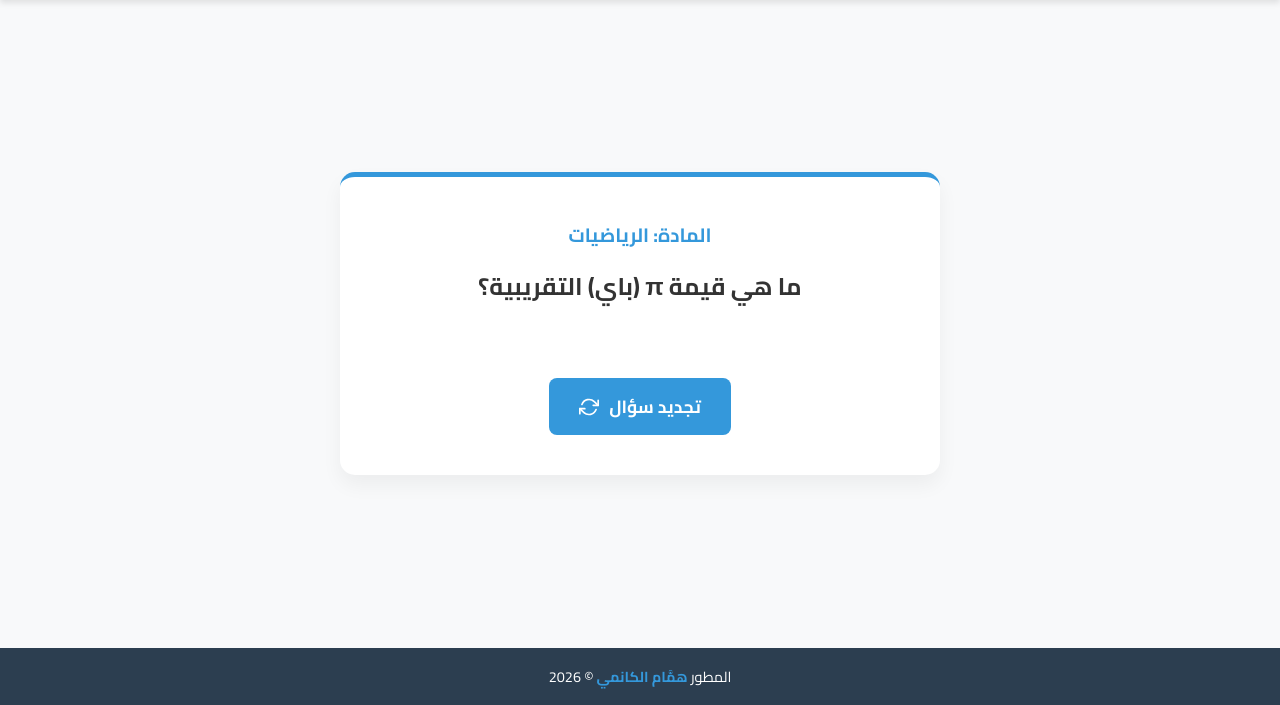
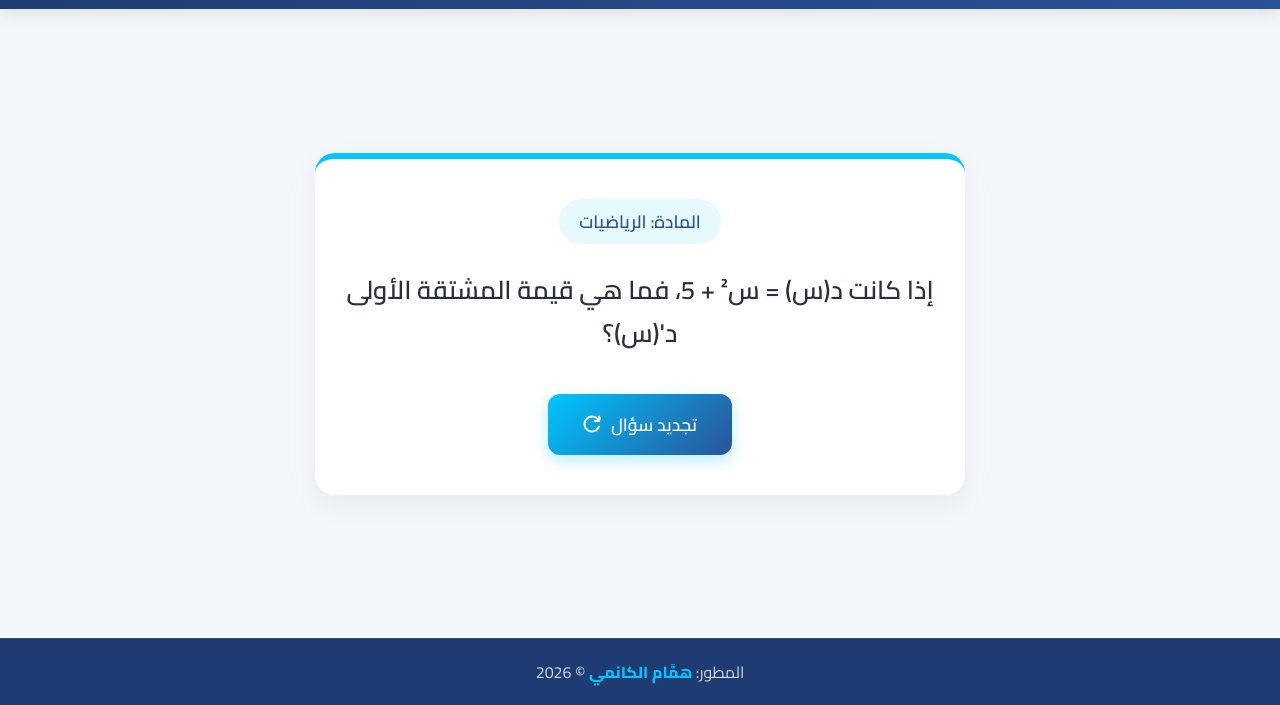
Before and after one commit to hammamalkanme-droid/hammam, a plain HTML site: page index.html in a window 1280 px wide. Shown: the part 95-800 px from the top of the page. Drawn offline with Linux system fonts and the light colour scheme.

Commit message:
Update index.html

```diff
--- a/index.html
+++ b/index.html
@@ -4,17 +4,18 @@
     <meta charset="UTF-8">
     <meta name="viewport" content="width=device-width, initial-scale=1.0">
     <title>فريق النخبة | بوت زيد لمراحل الثانوية</title>
-    <!-- استيراد خط "القاهرة" الاحترافي -->
-    <link href="https://fonts.googleapis.com/css2?family=Cairo:wght@400;700;900&display=swap" rel="stylesheet">
+    <!-- استيراد خط القاهرة الاحترافي -->
+    <link href="https://fonts.googleapis.com/css2?family=Cairo:wght@400;600;800&display=swap" rel="stylesheet">
 
     <style>
         :root {
-            --primary-color: #2c3e50;
-            --secondary-color: #3498db;
-            --accent-color: #e74c3c;
-            --bg-color: #f8f9fa;
+            --primary-color: #1e3c72;
+            --secondary-color: #2a5298;
+            --accent-color: #00c6ff;
+            --bg-color: #f4f7f9;
             --card-bg: #ffffff;
-            --text-color: #333333;
+            --text-main: #2b2d42;
+            --text-muted: #6c757d;
         }
 
         * {
@@ -26,28 +27,28 @@
 
         body {
             background-color: var(--bg-color);
-            color: var(--text-color);
+            color: var(--text-main);
             display: flex;
             flex-direction: column;
             min-height: 100vh;
         }
 
-        /* تنسيق الجزء العلوي (Header) */
+        /* الهيدر العلوي */
         header {
             background: linear-gradient(135deg, var(--primary-color), var(--secondary-color));
             color: white;
-            padding: 20px 0;
+            padding: 25px 15px;
             text-align: center;
-            box-shadow: 0 4px 6px rgba(0,0,0,0.1);
+            box-shadow: 0 4px 15px rgba(0, 0, 0, 0.1);
         }
 
         header h1 {
             font-size: 1.8rem;
-            font-weight: 900;
+            font-weight: 800;
             letter-spacing: 0.5px;
         }
 
-        /* تنسيق المحتوى الأوسط (Main) */
+        /* منطقة المحتوى الأوسط */
         main {
             flex: 1;
             display: flex;
@@ -56,47 +57,56 @@
             padding: 20px;
         }
 
+        .container {
+            width: 100%;
+            max-width: 650px;
+        }
+
+        /* كرت السؤال */
         .question-card {
-            background-color: var(--card-bg);
-            width: 100%;
-            max-width: 600px;
+            background: var(--card-bg);
             padding: 40px 30px;
-            border-radius: 15px;
-            box-shadow: 0 10px 20px rgba(0,0,0,0.05);
+            border-radius: 20px;
+            box-shadow: 0 10px 30px rgba(0, 0, 0, 0.05);
             text-align: center;
+            border-top: 6px solid var(--accent-color);
             transition: transform 0.3s ease;
-            border-top: 5px solid var(--secondary-color);
         }
 
         .question-card:hover {
             transform: translateY(-5px);
         }
 
-        .subject-title {
+        .subject-badge {
+            display: inline-block;
+            background-color: rgba(0, 198, 255, 0.1);
             color: var(--secondary-color);
-            font-size: 1.2rem;
-            font-weight: 700;
-            margin-bottom: 15px;
+            padding: 6px 20px;
+            border-radius: 50px;
+            font-weight: 600;
+            font-size: 1.1rem;
+            margin-bottom: 25px;
         }
 
         .question-text {
-            font-size: 1.5rem;
-            font-weight: 700;
-            margin-bottom: 30px;
-            line-height: 1.6;
-            min-height: 80px; /* للحفاظ على حجم البطاقة ثابتاً */
+            font-size: 1.6rem;
+            font-weight: 600;
+            line-height: 1.7;
+            margin-bottom: 35px;
+            min-height: 90px; /* للحفاظ على ثبات ارتفاع الكرت */
         }
 
-        /* تنسيق الزر */
+        /* زر التجديد */
         .renew-btn {
-            background-color: var(--secondary-color);
+            background: linear-gradient(135deg, var(--accent-color), var(--secondary-color));
             color: white;
             border: none;
-            padding: 12px 30px;
+            padding: 14px 35px;
             font-size: 1.1rem;
-            font-weight: 700;
-            border-radius: 8px;
+            font-weight: 600;
+            border-radius: 12px;
             cursor: pointer;
+            box-shadow: 0 5px 15px rgba(0, 198, 255, 0.3);
             transition: all 0.3s ease;
             display: inline-flex;
             align-items: center;
@@ -104,105 +114,120 @@
         }
 
         .renew-btn:hover {
-            background-color: #2980b9;
-            box-shadow: 0 5px 15px rgba(52, 152, 219, 0.4);
+            transform: scale(1.03);
+            box-shadow: 0 8px 20px rgba(0, 198, 255, 0.4);
         }
 
         .renew-btn:active {
-            transform: scale(0.95);
+            transform: scale(0.98);
         }
 
-        /* تأثير التلاشي عند تغيير السؤال */
+        /* تأثير الأنيميشن عند تغيير السؤال */
         .fade-in {
-            animation: fadeIn 0.5s ease-in-out;
+            animation: fadeInEffect 0.4s ease-out forwards;
         }
 
-        @keyframes fadeIn {
-            from { opacity: 0; transform: translateY(10px); }
-            to { opacity: 1; transform: translateY(0); }
+        @keyframes fadeInEffect {
+            from {
+                opacity: 0;
+                transform: translateY(10px);
+            }
+            to {
+                opacity: 1;
+                transform: translateY(0);
+            }
         }
 
-        /* تنسيق الجزء السفلي (Footer) */
+        /* الفوتر السفلي */
         footer {
+            background-color: var(--primary-color);
+            color: rgba(255, 255, 255, 0.8);
             text-align: center;
-            padding: 15px 0;
-            background-color: var(--primary-color);
-            color: white;
-            font-size: 0.9rem;
+            padding: 18px 15px;
+            font-size: 1rem;
+            border-top: 1px solid rgba(255, 255, 255, 0.1);
         }
 
-        footer span {
-            color: var(--secondary-color);
-            font-weight: 700;
+        footer strong {
+            color: var(--accent-color);
+            font-weight: 800;
         }
     </style>
 </head>
 <body>
 
+    <!-- الجزء العلوي -->
     <header>
         <h1>فريق النخبة | بوت زيد لمراحل الثانوية</h1>
     </header>
 
+    <!-- المنتصف -->
     <main>
-        <div class="question-card" id="card">
-            <div class="subject-title" id="subject">المادة: جاري التحميل...</div>
-            <div class="question-text" id="question">يرجى الانتظار، يتم جلب السؤال...</div>
-            <button class="renew-btn" onclick="generateQuestion()">
-                تجديد سؤال
-                <svg width="20" height="20" viewBox="0 0 24 24" fill="none" stroke="currentColor" stroke-width="2" stroke-linecap="round" stroke-linejoin="round">
-                    <polyline points="23 4 23 10 17 10"></polyline>
-                    <polyline points="1 20 1 14 7 14"></polyline>
-                    <path d="M3.51 9a9 9 0 0 1 14.85-3.36L23 10M1 14l4.64 4.36A9 9 0 0 0 20.49 15"></path>
-                </svg>
-            </button>
+        <div class="container">
+            <div class="question-card">
+                <div class="subject-badge" id="subject-display">المادة: ...</div>
+                <div class="question-text" id="question-display">جاري تجهيز السؤال الأول...</div>
+
+                <button class="renew-btn" onclick="nextQuestion()">
+                    <span>تجديد سؤال</span>
+                    <svg width="18" height="18" viewBox="0 0 24 24" fill="none" stroke="currentColor" stroke-width="2.5" stroke-linecap="round" stroke-linejoin="round">
+                        <path d="M21.5 2v6h-6M21.34 15.57a10 10 0 1 1-.57-8.38l5.67-5.67"/>
+                    </svg>
+                </button>
+            </div>
         </div>
     </main>
 
+    <!-- الجزء السفلي -->
     <footer>
-        <p>المطور <span>همَّام الكانمي</span> &copy; 2026</p>
+        <p>المطور: <strong>همَّام الكانمي</strong> &copy; 2026</p>
     </footer>
 
     <script>
-        // قاعدة بيانات مصغرة للأسئلة (يمكنك إضافة مئات الأسئلة هنا)
-        const questionsDatabase = [
-            { subject: "الفيزياء", text: "ما هو قانون نيوتن الثالث للحركة؟" },
-            { subject: "الكيمياء", text: "ما هو العدد الذري للأكسجين؟" },
-            { subject: "الرياضيات", text: "ما هي قيمة π (باي) التقريبية؟" },
-            { subject: "التاريخ", text: "في أي عام حدثت معركة القرضابية الشهيرة؟" },
-            { subject: "الجغرافيا", text: "ما هي أكبر قارة في العالم من حيث المساحة؟" },
-            { subject: "الأحياء", text: "ما هو العضو المسؤول عن ضخ الدم في جسم الإنسان؟" },
-            { subject: "اللغة العربية", text: "من هو الشاعر الملقب بأمير الشعراء؟" },
-            { subject: "تقنية المعلومات", text: "ماذا يرمز اختصار HTML؟" }
+        // مصفوفة الأسئلة - يمكنك التعديل عليها وزيادتها بحريّة
+        const questionsList = [
+            { subject: "الفيزياء", question: "ما هو المبدأ الفيزيائي الذي تعتمد عليه حركة الصواريخ في الفضاء؟" },
+            { subject: "الكيمياء", question: "ماذا يحدث لدرجة الغليان عند زيادة الضغط الواقع على السائل؟" },
+            { subject: "الرياضيات", question: "إذا كانت د(س) = س² + 5، فما هي قيمة المشتقة الأولى د'(س)؟" },
+            { subject: "اللغة العربية", question: "ما هو حكم المبتدأ والخبر من حيث الإعراب في الجملة الاسمية؟" },
+            { subject: "الأحياء", question: "ما هو العُضي الخلوي المسؤول عن إنتاج الطاقة (ATP) في الخلية؟" },
+            { subject: "تقنية المعلومات", question: "ما الفرق الأساسي بين الذاكرة العشوائية RAM والذاكرة الدائمة ROM؟" },
+            { subject: "الجغرافيا", question: "ما هي الظاهرة الطبيعية المسؤولة عن تشكّل الكثبان الرملية في الصحراء؟" }
         ];
 
-        // دالة لاختيار سؤال عشوائي وعرضه
-        function generateQuestion() {
-            const subjectElement = document.getElementById("subject");
-            const questionElement = document.getElementById("question");
-            const cardElement = document.getElementById("card");
+        let lastIndex = -1;
 
-            // إزالة فئة الحركة لإعادة تشغيلها
-            subjectElement.classList.remove("fade-in");
-            questionElement.classList.remove("fade-in");
+        function nextQuestion() {
+            const subjectEl = document.getElementById('subject-display');
+            const questionEl = document.getElementById('question-display');
 
-            // اختيار سؤال عشوائي
-            const randomIndex = Math.floor(Math.random() * questionsDatabase.length);
-            const selectedQuestion = questionsDatabase[randomIndex];
+            // إزالة تأثير الحركة لإعادة تشغيله من جديد
+            subjectEl.classList.remove('fade-in');
+            questionEl.classList.remove('fade-in');
 
-            // خدعة صغيرة لإعادة تشغيل الـ Animation
-            void subjectElement.offsetWidth;
+            // اختيار عشوائي ذكي يمنع تكرار نفس السؤال مرتين متتاليتين
+            let randomIndex;
+            do {
+                randomIndex = Math.floor(Math.random() * questionsList.length);
+            } while (randomIndex === lastIndex && questionsList.length > 1);
 
-            // تحديث النصوص
-            subjectElement.innerText = "المادة: " + selectedQuestion.subject;
-            questionElement.innerText = selectedQuestion.text;
+            lastIndex = randomIndex;
+            const currentItem = questionsList[randomIndex];
 
-            // إضافة فئة الحركة مجدداً
-            subjectElement.classList.add("fade-in");
-            questionElement.classList.add("fade-in");
+            // إجبار المتصفح على إعادة حساب الأبعاد لتفعيل الأنيميشن مجدداً
+            void subjectEl.offsetWidth;
+
+            // تحديث البيانات في الواجهة
+            subjectEl.textContent = `المادة: ${currentItem.subject}`;
+            questionEl.textContent = currentItem.question;
+
+            // إضافة تأثير الحركة
+            subjectEl.classList.add('fade-in');
+            questionEl.classList.add('fade-in');
         }
 
-        // عرض سؤال أول بمجرد فتح الصفحة
-        window.onload = generateQuestion;
+        // تشغيل أول سؤال تلقائياً عند فتح الصفحة
+        window.onload = nextQuestion;
     </script>
 
 </body>
```
